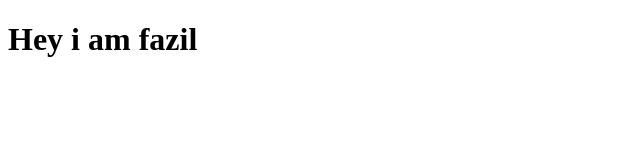
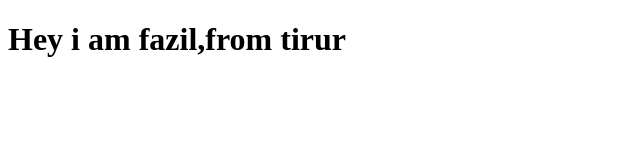
Before and after one commit to FAZILMP/firstproject, a plain HTML site: page index.html in a window 1280 px wide. Shown: the whole page, without its empty margins (0-640 px from the left). Drawn offline with Linux system fonts and the light colour scheme.

Commit message:
modified

```diff
--- a/index.html
+++ b/index.html
@@ -7,6 +7,6 @@
     <title>Document</title>
 </head>
 <body>
-    <h1>Hey i am fazil</h1>
+    <h1>Hey i am fazil,from tirur</h1>
 </body>
 </html>
```
